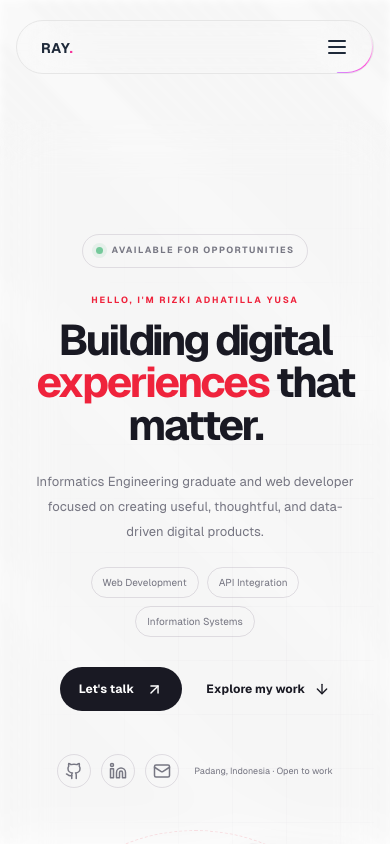
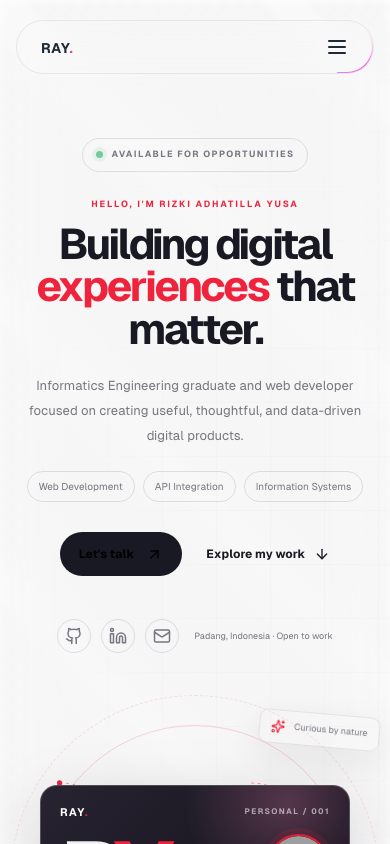
Before and after one commit to RizkiAY/portfoliokan, a React (Vite) app: page / in a window 390 px wide. Shown: the top 844 px of the page. Built offline with nearby package versions, Linux system fonts and the light colour scheme; grey boxes are pictures that could not be loaded; a web font is replaced by a local one.

Commit message:
bottom menu fix

```diff
--- a/src/App.css
+++ b/src/App.css
@@ -36,3 +36,79 @@
 * {
   font-family: "Geist Sans", sans-serif !important;
 }
+
+
+
+
+
+
+/* Stable page layout: content grows naturally and the footer stays at the bottom. */
+html, body, #root {
+  min-height: 100%;
+  width: 100%;
+  margin: 0;
+}
+body {
+  min-width: 320px;
+}
+.app-shell {
+  position: relative;
+  isolation: isolate;
+  display: flex;
+  flex-direction: column;
+  align-items: center;
+  justify-content: flex-start;
+  min-height: 100vh;
+  min-height: 100svh;
+  width: 100%;
+  overflow-x: clip;
+}
+.app-shell > * {
+  width: 100%;
+}
+.page-main {
+  position: relative;
+  z-index: 1;
+  display: flex;
+  flex: 1 0 auto;
+  flex-direction: column;
+  align-items: center;
+  width: 100%;
+  padding: clamp(28px, 5vw, 64px) 0 clamp(36px, 5vw, 64px);
+}
+.page-container {
+  margin: 0 auto;
+  display: flex;
+  justify-content: center;
+  align-items: stretch;
+  width: min(100%, 1152px);
+  min-width: 0;
+}
+.page-sections {
+  width: 100%;
+  min-width: 0;
+}
+.site-footer {
+  position: relative;
+  z-index: 2;
+  flex: 0 0 auto;
+  width: min(calc(100% - 56px), 1104px);
+  margin: auto auto 0;
+  padding: 22px 4px max(22px, env(safe-area-inset-bottom));
+  display: flex;
+  align-items: center;
+  justify-content: space-between;
+  gap: 14px;
+  text-align: center;
+}
+@media (max-width: 600px) {
+  .page-main { padding-top: 24px; padding-bottom: 36px; }
+  .page-container { padding-left: 0; padding-right: 0; }
+  .site-footer {
+    width: calc(100% - 40px);
+    align-items: center;
+    text-align: center;
+    margin-top: auto;
+    margin-bottom: 0;
+  }
+}
--- a/src/App.tsx
+++ b/src/App.tsx
@@ -15,8 +15,11 @@ import {
   Home,
   User,
   GraduationCap,
-  Briefcase,
+  Award,
+  Code2,
   FolderKanban,
+  Mail,
+  Heart,
 } from "lucide-react";
 import { motion, AnimatePresence } from "framer-motion";
 
@@ -60,6 +63,11 @@ function App() {
       onClick: () => scrollToSection("home"),
     },
     {
+      icon: <Code2 size={24} />,
+      label: "What I Do",
+      onClick: () => scrollToSection("what-i-do"),
+    },
+    {
       icon: <User size={24} />,
       label: "About",
       onClick: () => scrollToSection("about"),
@@ -70,8 +78,8 @@ function App() {
       onClick: () => scrollToSection("education"),
     },
     {
-      icon: <Briefcase size={24} />,
-      label: "Career",
+      icon: <Award size={24} />,
+      label: "Certifications",
       onClick: () => scrollToSection("career"),
     },
     {
@@ -79,21 +87,23 @@ function App() {
       label: "Projects",
       onClick: () => scrollToSection("projects"),
     },
+    {
+      icon: <Mail size={24} />,
+      label: "Contact",
+      onClick: () => scrollToSection("contact"),
+    },
   ];
 
   return (
-    <div className="bg-background min-h-screen flex items-center justify-center">
+    <div className="app-shell bg-background">
       <StripedBackground className={"fixed z-0 blur-xs"} />
 
       <ReactLenis root>
         <Header />
 
-        <div
-          className="w-full bg-transparent max-w-6xl px-4 my-30
-          flex items-center justify-center
-          lg:rounded-3xl backdrop-blur-xl border-gray-100 dark:border-gray-900"
-        >
-          <div className="z-10">
+        <main className="page-main">
+          <div className="page-container bg-transparent w-full max-w-6xl px-4 lg:rounded-3xl backdrop-blur-xl border-gray-100 dark:border-gray-900">
+            <div className="page-sections z-10">
             {/* Give IDs to sections */}
             <div id="home">
               <HeroSection />
@@ -111,8 +121,14 @@ function App() {
             <div id="projects">
               <ProjectsSection />
             </div>
+            </div>
           </div>
-        </div>
+        </main>
+
+        <footer className="site-footer">
+          <p>© {new Date().getFullYear()} Rizki Adhatilla Yusa. All rights reserved.</p>
+          <p className="site-footer-made">Made with <Heart size={12} /> using React &amp; TypeScript.</p>
+        </footer>
 
         {/* Dock with smooth show/hide animation */}
         <AnimatePresence>
--- a/src/components/AboutSection/AboutSection.tsx
+++ b/src/components/AboutSection/AboutSection.tsx
@@ -16,7 +16,6 @@ export const AboutSection = () => (
       <div className="about-copy">
         <p>I am a fresh graduate with a Bachelor’s degree in Informatics Engineering from Universitas Putra Indonesia YPTK Padang, graduating with a GPA of 3.47/4.00 and a concentration in Artificial Intelligence. I have hands-on experience developing web applications, working with databases, integrating REST APIs, and building information-system solutions through academic and personal projects.</p>
         <p>I enjoy learning new technologies, solving technical problems, and collaborating systematically to turn requirements into useful applications. I am interested in opportunities in web development and information technology where I can contribute while continuing to grow.</p>
-        <a className="section-inline-link" href="mailto:rizkiadhatillayusa@gmail.com">Let’s start a conversation <ArrowUpRight size={16} /></a>
       </div>
     </div>
   </motion.section>
--- a/src/components/CareerSection/CareerTimeline.tsx
+++ b/src/components/CareerSection/CareerTimeline.tsx
@@ -1,18 +1,11 @@
 import { ScrollTimeline } from "../lightswind/scroll-timeline";
-import { GraduationCap, Award, Code, Globe } from "lucide-react";
+import { GraduationCap, Award } from "lucide-react";
 import "../AboutSection/PortfolioSections.css";
 
 export const CareerTimeline = () => {
   const careerEvents = [
     {
-      year: "August 2024 – January 2025",
-      title: "Junior Web Programmer Training",
-      subtitle: "Mediatama Web Indonesia",
-      description: "Completed web programming training focused on CRUD development with Native PHP and Bootstrap, including an online e-commerce website project.",
-      icon: <Code className="h-4 w-4 mr-2 text-primary" />,
-    },
-    {
-      year: "Certification",
+      year: "Training",
       title: "Web Programming Advance",
       subtitle: "Mediatama Web Indonesia",
       description: "Completed advanced web programming training covering modern web development, programming logic, and implementation of more complex website features.",
@@ -23,7 +16,7 @@ export const CareerTimeline = () => {
       title: "TOEFL ITP Score: 547",
       subtitle: "Educational Testing Service",
       description: "Achieved a score of 547 across Listening Comprehension, Structure and Written Expression, and Reading Comprehension.",
-      icon: <Globe className="h-4 w-4 mr-2 text-primary" />,
+      icon: <Award className="h-4 w-4 mr-2 text-primary" />,
     },
     {
       year: "TOEFL ITP · ETC",
@@ -32,13 +25,6 @@ export const CareerTimeline = () => {
       description: "Achieved a score of 613 across Listening Comprehension, Structure and Written Expression, and Reading Comprehension.",
       icon: <Award className="h-4 w-4 mr-2 text-primary" />,
     },
-    {
-      year: "August 2021 – May 2026",
-      title: "Bachelor of Informatics Engineering",
-      subtitle: "Universitas Putra Indonesia YPTK Padang",
-      description: "Graduated with a GPA of 3.47/4.00 and a concentration in Artificial Intelligence.",
-      icon: <GraduationCap className="h-4 w-4 mr-2 text-primary" />,
-    },
   ];
 
   return (
@@ -46,7 +32,7 @@ export const CareerTimeline = () => {
       <div className="section-heading career-section-heading">
         <p className="section-eyebrow"><Award size={13} /> ACADEMIC &amp; PROFESSIONAL GROWTH</p>
         <div className="section-heading-row">
-          <h2>Education &amp; <span>Certifications.</span></h2>
+          <h2>Education<span>.</span></h2>
           <p className="section-lead">Academic milestones, professional training, and certifications that continue to shape my expertise.</p>
         </div>
       </div>
--- a/src/components/HeroSection/HeroSection.css
+++ b/src/components/HeroSection/HeroSection.css
@@ -31,7 +31,7 @@
 .ray-tags { display: flex; flex-wrap: wrap; gap: 8px; margin-top: 23px; }
 .ray-tags span { border: 1px solid rgba(150,140,160,.25); border-radius: 99px; padding: 7px 11px; color: var(--ray-muted); font-size: 10px; }
 .ray-hero-actions { display: flex; align-items: center; flex-wrap: wrap; gap: 24px; margin-top: 30px; }
-.ray-primary-btn { display: inline-flex; align-items: center; gap: 12px; padding: 13px 19px; border-radius: 99px; background: var(--ray-ink); color: white; font-size: 12px; font-weight: 700; text-decoration: none; transition: transform .2s, background .2s; }
+.ray-primary-btn { display: inline-flex; align-items: center; gap: 12px; padding: 13px 19px; border-radius: 99px; background: var(--ray-ink); color: rgb(0, 0, 0); font-size: 12px; font-weight: 700; text-decoration: none; transition: transform .2s, background .2s; }
 .ray-primary-btn:hover { transform: translateY(-3px); background: #c9182b; }
 .ray-text-link { display: inline-flex; align-items: center; gap: 9px; color: var(--ray-ink); font-size: 12px; font-weight: 650; text-decoration: none; }
 .ray-text-link:hover { color: var(--ray-accent); }
--- a/src/components/WhatIDoSection/WhatIDoSection.css
+++ b/src/components/WhatIDoSection/WhatIDoSection.css
@@ -5,7 +5,7 @@
   width: 100%;
   max-width: 1160px;
   margin: 0 auto;
-  padding: 100px 28px 112px;
+  padding: 58px 28px 62px;
   color: var(--whatido-ink);
   position: relative;
 }
--- a/src/components/lightswind/scroll-timeline.tsx
+++ b/src/components/lightswind/scroll-timeline.tsx
@@ -88,7 +88,7 @@ export const ScrollTimeline = ({
 
   const { scrollYProgress } = useScroll({
     target: scrollRef,
-    offset: ["start start", "end end"],
+    offset: ["start 82%", "end 22%"],
   });
 
   const smoothProgress = useSpring(scrollYProgress, {
@@ -211,7 +211,7 @@ export const ScrollTimeline = ({
           ease: [0.25, 0.1, 0.25, 1.0] as [number, number, number, number],
         },
       },
-      viewport: { once: false, margin: "-100px" },
+      viewport: { once: false, margin: "-55px 0px -45px 0px" },
     };
   };
 
@@ -219,7 +219,7 @@ export const ScrollTimeline = ({
     <div
       ref={scrollRef}
       className={cn(
-        "relative min-h-screen w-full overflow-hidden",
+        "relative min-h-0 w-full overflow-visible",
         darkMode ? "bg-background text-foreground" : "",
         className
       )}
@@ -231,7 +231,7 @@ export const ScrollTimeline = ({
         </p>
       </div>
 
-      <div className="relative max-w-6xl mx-auto px-4 pb-24">
+      <div className="relative max-w-6xl mx-auto px-4 pt-14 pb-12">
         <div className="relative mx-auto">
           <div
             className={cn(getConnectorClasses(), "h-full absolute top-0 z-10")}
@@ -289,7 +289,7 @@ export const ScrollTimeline = ({
                     timelineRefs.current[index] = el; // <-- correct
                   }}
                   className={cn(
-                    "relative flex items-center mb-20 py-4 flex-col lg:flex-row",
+                    "relative flex items-center mb-14 py-4 flex-col lg:flex-row",
                     cardAlignment === "alternating"
                       ? index % 2 === 0
                         ? "lg:justify-start"
```
Also changed, not shown: src/components/AboutSection/PortfolioSections.css (+30 -7 lines), src/components/ProjectsSection/ProjectsSection.tsx (+49 -4 lines).
